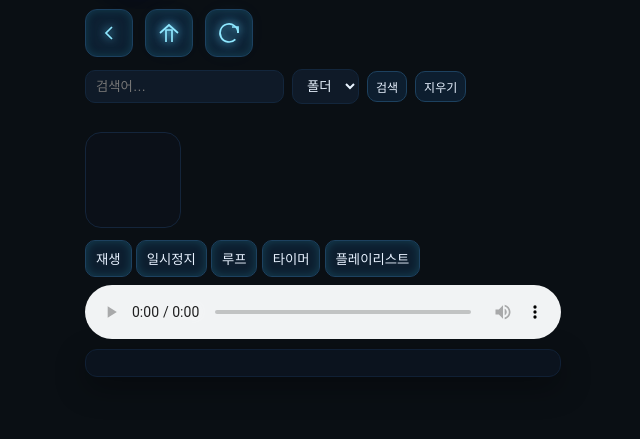
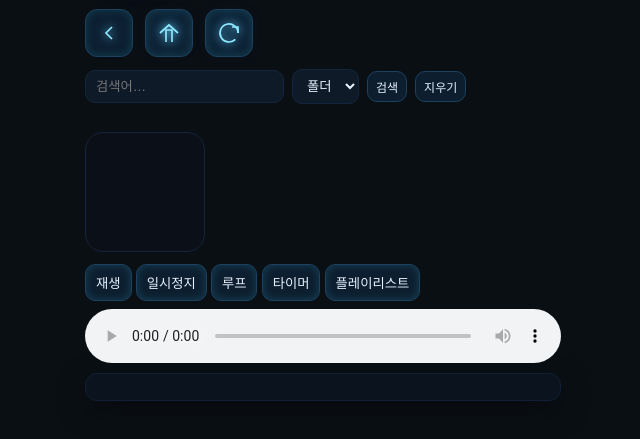
Before and after one commit to paulkpark/5dio-app, a website: page public/5do.html in a window 1280 px wide. Shown: the part 59-498 px from the top of the page, without its empty margins (317-957 px from the left). Drawn offline with nearby package versions, Linux system fonts and the light colour scheme; no server answers.

Commit message:
Update 5do.html

```diff
--- a/public/5do.html
+++ b/public/5do.html
@@ -70,7 +70,7 @@ main{padding:12px}
 
 /* Library status */
 .status{display:flex;align-items:center;gap:16px;flex-wrap:wrap;margin:6px 0 12px}
-#statusThumb{width:96px;height:96px;border:1px solid #14253b;border-radius:16px;background:#0b1018;background-size:cover;background-position:center;flex-shrink: 0;}
+#statusThumb{width:120px;height:120px;border:1px solid #14253b;border-radius:18px;background:#0b1018;background-size:cover;background-position:center;flex-shrink: 0;}
 .status-blank{
   background-image:radial-gradient(60% 40% at 50% 0%, rgba(90,210,255,.08), rgba(0,0,0,0)),
                    radial-gradient(70% 60% at 50% 100%, rgba(0,120,255,.06), rgba(0,0,0,0));
```
